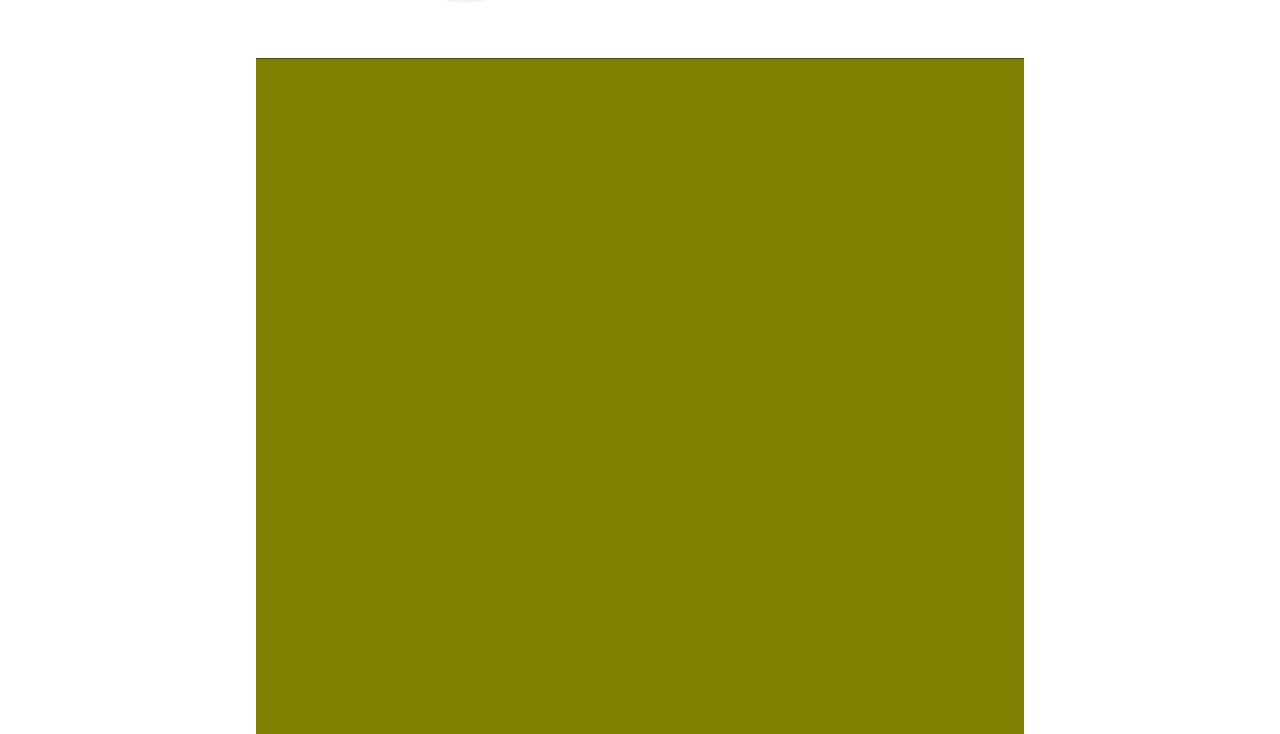
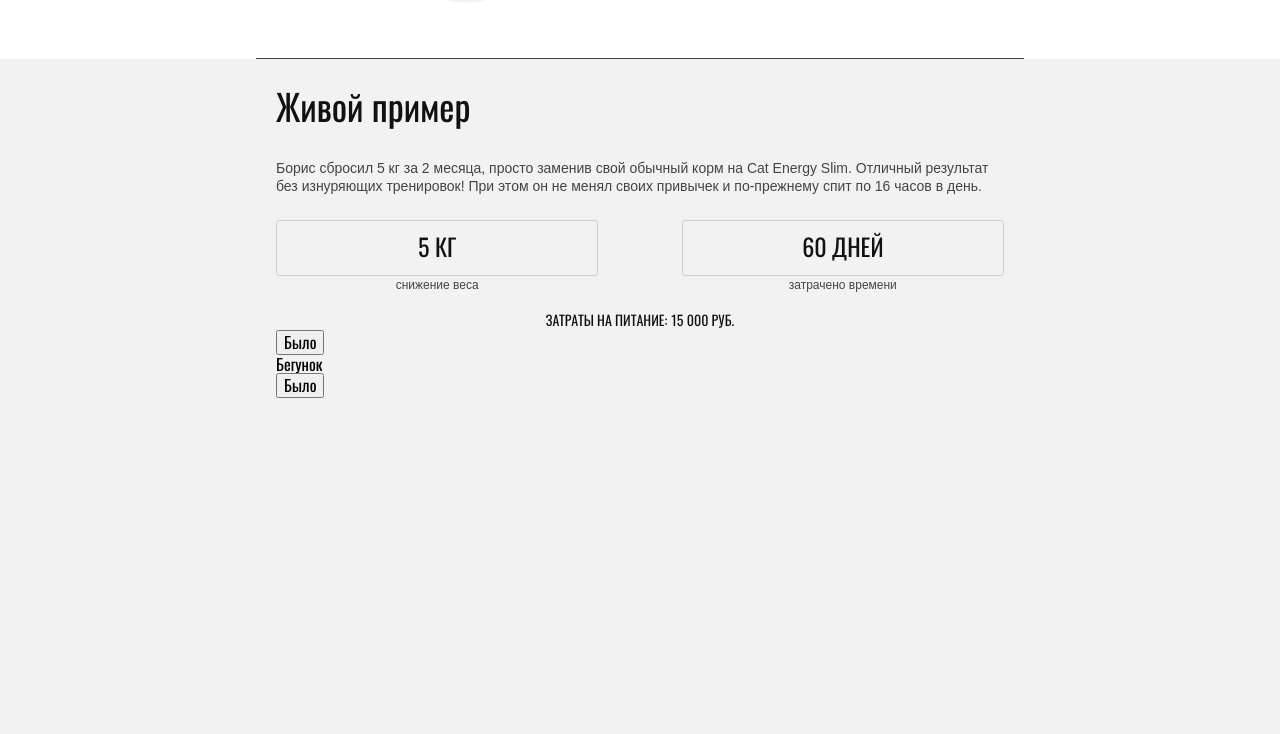
Before and after one commit to mech-master/908421-cat-energy-17, a website: page source/index.html in a window 1280 px wide. Shown: the part 2446-3180 px from the top of the page. Drawn offline with nearby package versions, Linux system fonts and the light colour scheme; files that its build step writes are made by us from their sources.

Commit message:
Styling decoration elements of pages

```diff
--- a/source/index.html
+++ b/source/index.html
@@ -97,8 +97,73 @@
         </div>
 
         <div class="page-main-box__live-example">
+          <div class="page-main-box__background-grey"></div>
           <section class="live-example aligment-wrapper">
-            <h2 class="live-example__title visually-hidden">Живой пример</h2>
+            <h2 class="live-example__title">Живой пример</h2>
+            <p class="live-example__information">
+              Борис сбросил 5 кг за 2 месяца, просто заменив свой обычный корм на Cat Energy Slim. Отличный результат без изнуряющих тренировок! При этом он не менял своих привычек и по-прежнему спит по 16 часов в день.
+            </p>
+            <div class="live-example__statistic statistic">
+              <div class="statistic__information">
+                <div class="statistic__parameter">
+                  <p class="statistic__title">
+                    снижение веса
+                  </p>
+                  <p class="statistic__number">
+                    5 кг
+                  </p>
+                </div>
+                <div class="statistic__parameter">
+                  <p class="statistic__title">
+                    затрачено времени
+                  </p>
+                  <p class="statistic__number">
+                    60 дней
+                  </p>
+                </div>
+              </div>
+              <div class="statistic__expenses expenses">
+                <p class="expenses__title">
+                  Затраты на питание:
+                </p>
+                <p class="expenses__number">
+                  15 000 руб.
+                </p>
+              </div>
+            </div>
+            <div class="live-example__slider slider">
+              <div class="slider__container">
+
+              </div>
+              <div class="slider__control">
+                <button type="button" class="slider__button slider__button--been">Было</button>
+                <div class="slider__band">
+                  <div class="slider__runner">Бегунок</div>
+                </div>
+                <button type="button" class="slider__button slider__button--become">Было</button>
+              </div>
+            </div>
+          </section>
+        </div>
+
+        <div class="page-main-box__contacts">
+          <section class="contacts aligment-wrapper">
+            <div class="contacts__invitation">
+              <p class="contacts__cooperation">
+                приглашаем к сотрудничеству дилеров!
+              </p>
+              <div class="contacts__adress-wrapper">
+                <p class="contacts__adress">
+                  ул. Большая Конюшенная, д. 19/8
+                </p>
+                <p class="contacts__city">
+                  Санкт-Петербург
+                </p>
+              </div>
+            </div>
+            <div class="contacts__map">
+
+            </div>
           </section>
         </div>
       </main>
--- /dev/null
+++ b/source/less/blocks/expenses.less
@@ -0,0 +1,23 @@
+.expenses {
+  display: flex;
+  flex-direction: row;
+}
+
+.expenses__title,
+.expenses__number {
+  padding: 0;
+
+  font-size: 14px;
+  line-height: 1.43;
+  font-weight: normal;
+  color: #111111;
+  text-transform: uppercase;
+}
+
+.expenses__title {
+  margin: 0 4px 0 auto;
+}
+
+.expenses__number {
+  margin: 0 auto 0 0;
+}
--- a/source/less/blocks/live-example.less
+++ b/source/less/blocks/live-example.less
@@ -1,7 +1,30 @@
 .live-example {
-  height: 1181px;
+  position: relative;
 
-  background-color: olive;
+  box-sizing: border-box;
+  padding: 17px 20px 0 20px;
+}
+
+.live-example__title {
+  margin: 0 0 23px 0;
+  padding: 0 0 0 0;
+
+  font-size: 36px;
+  line-height: 1.67;
+  color: #111111;
+  font-weight: normal;
+}
+
+.live-example__information {
+  box-sizing: border-box;
+  margin: 0 0 25px 0;
+  padding: 0 14px 0 0;
+
+  font-family: "Arial", "Helvetica", sans-serif;
+  font-weight: normal;
+  font-size: 14px;
+  line-height: 1.29;
+  color: #444444;
 }
 
 @media (min-width: @tablet-width) {
--- a/source/less/blocks/page-main-box.less
+++ b/source/less/blocks/page-main-box.less
@@ -25,6 +25,22 @@
 
 .page-main-box__basic-catalog {
   width: auto;
+}
+
+.page-main-box__live-example {
+  position: relative;
+}
+
+.page-main-box__background-grey {
+  position: absolute;
+  top: 0;
+  left: 0;
+  z-index: -10;
+
+  width: 100%;
+  height: 100%;
+
+  background-color: #f2f2f2;
 }
 
 @media (min-width: @tablet-width) {
--- /dev/null
+++ b/source/less/blocks/statistic.less
@@ -0,0 +1,57 @@
+.statistic {
+  display: flex;
+  flex-direction: column;
+
+  width: 100%;
+}
+
+.statistic__information {
+  margin: 0 0 34px 0;
+  display: flex;
+  flex-direction: rox;
+  justify-content: space-between;
+}
+
+.statistic__parameter {
+  display: flex;
+  flex-direction: column;
+  align-items: center;
+  position: relative;
+
+  width: 44.286%;
+  box-sizing: border-box;
+  padding: 13px 0 17px 0;
+
+  border: 1px solid #cdcdcd;
+  border-radius: 3px;
+}
+
+.statistic__title {
+  position: absolute;
+  bottom: -16px;
+
+  width: 71.312%;
+  box-sizing: border-box;
+  margin: 0;
+  padding: 0 10px 0 10px;
+
+  font-family: "Arial", "Helvetica", sans-serif;
+  font-weight: normal;
+  font-size: 12px;
+  line-height: 1;
+  color: #444444;
+  word-wrap: break-word;
+  text-align: center;
+
+  background-color: #f2f2f2;
+}
+
+.statistic__number {
+  margin: 0;
+
+  font-size: 24px;
+  font-weight: normal;
+  line-height: 1;
+  color: #111111;
+  text-transform: uppercase;
+}
--- a/source/less/style.less
+++ b/source/less/style.less
@@ -13,6 +13,8 @@
 @import "blocks/catalog-sections.less";
 @import "blocks/advantages.less";
 @import "blocks/live-example.less";
+@import "blocks/statistic.less";
+@import "blocks/expenses.less";
 @import "blocks/page-footer.less";
 @import "blocks/logotype.less";
 @import "blocks/social.less";
```
